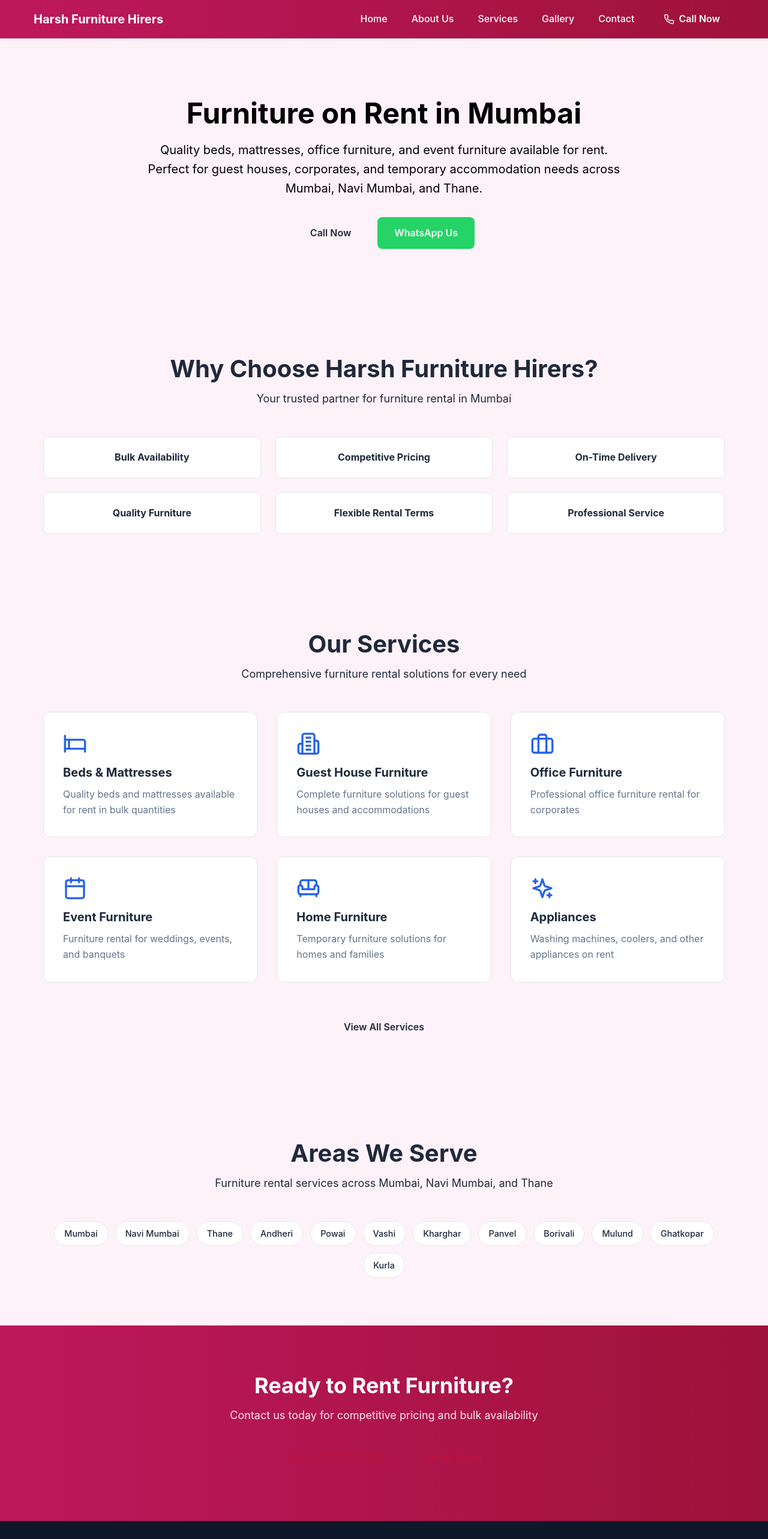
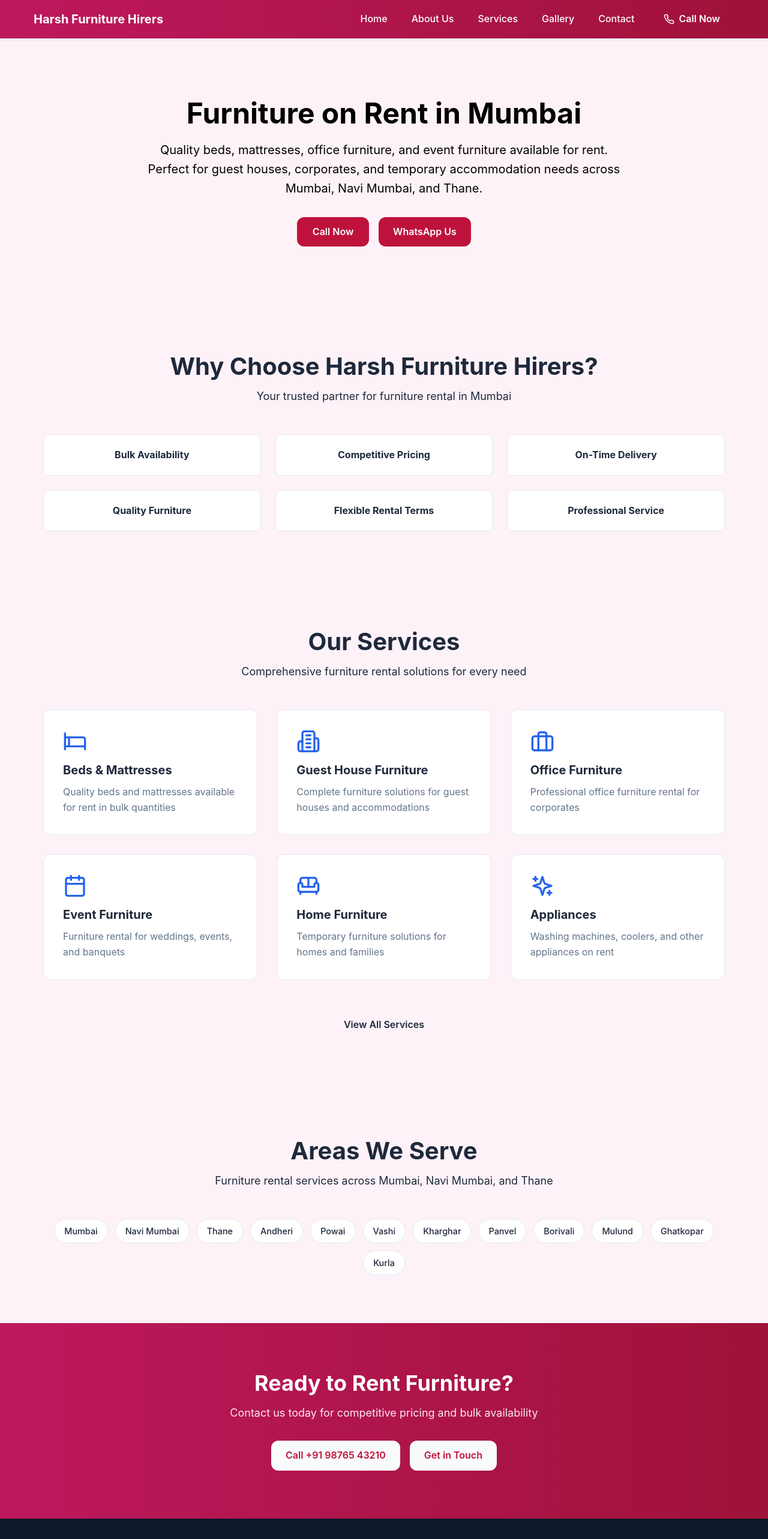
Before and after one commit to Kashyap2210/harsh-furniture-static-website, a React (Vite) app: page / in a window 1280 px wide. Shown: the top 2566 px of the page at 60% size. Built offline with nearby package versions, Linux system fonts and the light colour scheme.

Commit message:
buttons-color-standardise

```diff
--- a/src/components/Home.tsx
+++ b/src/components/Home.tsx
@@ -25,14 +25,23 @@ export default function Home() {
               Thane.
             </p>
             <div className="hero-cta">
-              <a href="tel:+919876543210" className="button button-primary">
+              {/* <a
+                href="tel:+919876543210"
+                className="button button-light bg-gray-50 text-rose-700 hover:bg-pink-100 font-semibold px-6 py-3 rounded-xl transition"
+              >
+                Call +91 98765 43210
+              </a> */}
+              <a
+                href="tel:+919876543210"
+                className="button button-light bg-rose-700 text-white font-semibold px-6 py-3 rounded-xl transition"
+              >
                 Call Now
               </a>
               <a
                 href="https://wa.me/919876543210?text=Hi, I'm interested in furniture rental services"
                 target="_blank"
                 rel="noopener noreferrer"
-                className="button button-secondary"
+                className="button button-light bg-rose-700 text-white font-semibold px-6 py-3 rounded-xl transition"
               >
                 WhatsApp Us
               </a>
@@ -117,13 +126,13 @@ export default function Home() {
             <div className="cta-buttons">
               <a
                 href="tel:+919876543210"
-                className="button button-light text-rose-700 hover:bg-pink-100 font-semibold px-6 py-3 rounded-xl transition"
+                className="button button-light bg-gray-50 text-rose-700 font-semibold px-6 py-3 rounded-xl transition"
               >
                 Call +91 98765 43210
               </a>
               <Link
                 to="/contact"
-                className="button button-light text-rose-700 hover:bg-pink-100 font-semibold px-6 py-3 rounded-xl transition"
+                className="button button-light bg-gray-50 text-rose-700 font-semibold px-6 py-3 rounded-xl transition"
               >
                 Get in Touch
               </Link>
```
